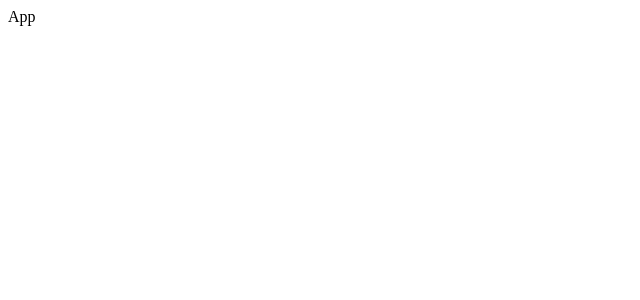
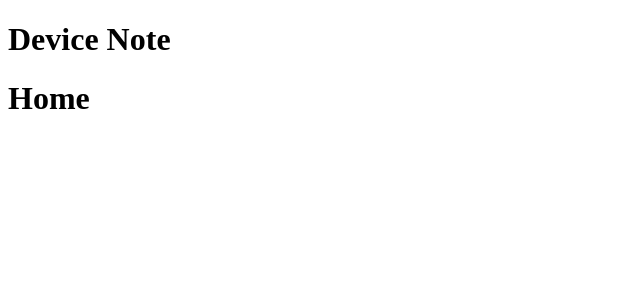
Before and after one commit to device-note/device-note-web, a React (Create React App) app: page / in a window 1280 px wide. Shown: the top 300 px of the page, without its empty margins (0-640 px from the left). Built offline with nearby package versions, Linux system fonts and the light colour scheme.

Commit message:
build: 필요 패키지 설치 및 기본 라우트 설정

```diff
--- a/package.json
+++ b/package.json
@@ -4,9 +4,10 @@
   "private": true,
   "dependencies": {
     "@craco/craco": "^6.4.0",
+    "history": "5.1.0",
     "react": "^17.0.2",
     "react-dom": "^17.0.2",
-    "react-router-dom": "^5.3.0",
+    "react-router-dom": "6.0.1",
     "react-scripts": "4.0.3",
     "typescript": "^4.4.4",
     "web-vitals": "^2.1.2"
--- /dev/null
+++ b/src/App.tsx
@@ -0,0 +1,12 @@
+import AppRouter from './routers';
+
+function App() {
+  return (
+    <div>
+      <h1>Device Note</h1>
+      <AppRouter />
+    </div>
+  );
+}
+
+export default App;
--- a/src/components/App.tsx
+++ /dev/null
@@ -1,5 +0,0 @@
-function App() {
-  return <div className="App">App</div>;
-}
-
-export default App;
--- a/src/index.tsx
+++ b/src/index.tsx
@@ -1,12 +1,15 @@
 import React from 'react';
 import ReactDOM from 'react-dom';
+import { BrowserRouter } from 'react-router-dom';
 
-import App from '@components/App';
 import reportWebVitals from '@utils/reportWebVitals';
+import App from './App';
 
 ReactDOM.render(
   <React.StrictMode>
-    <App />
+    <BrowserRouter>
+      <App />
+    </BrowserRouter>
   </React.StrictMode>,
   document.getElementById('root')
 );
--- /dev/null
+++ b/src/pages/Home/index.tsx
@@ -0,0 +1,9 @@
+function Home(): JSX.Element {
+  return (
+    <div>
+      <h1>Home</h1>
+    </div>
+  );
+}
+
+export default Home;
--- /dev/null
+++ b/src/routers/index.tsx
@@ -0,0 +1,13 @@
+import { Route, Routes } from 'react-router';
+
+import Home from '@pages/Home';
+
+function AppRouter(): React.ReactElement {
+  return (
+    <Routes>
+      <Route path="/" element={<Home />} />
+    </Routes>
+  );
+}
+
+export default AppRouter;
--- a/tsconfig.paths.json
+++ b/tsconfig.paths.json
@@ -2,7 +2,9 @@
   "compilerOptions": {
     "baseUrl": "./",
     "paths": {
+      "@pages/*": ["src/pages/*"],
       "@components/*": ["src/components/*"],
+      "@routers/*": ["src/routers/*"],
       "@utils/*": ["src/utils/*"]
     }
   }
```
Also changed, not shown: 2 other files (tests, documents, lock files or other folders).
